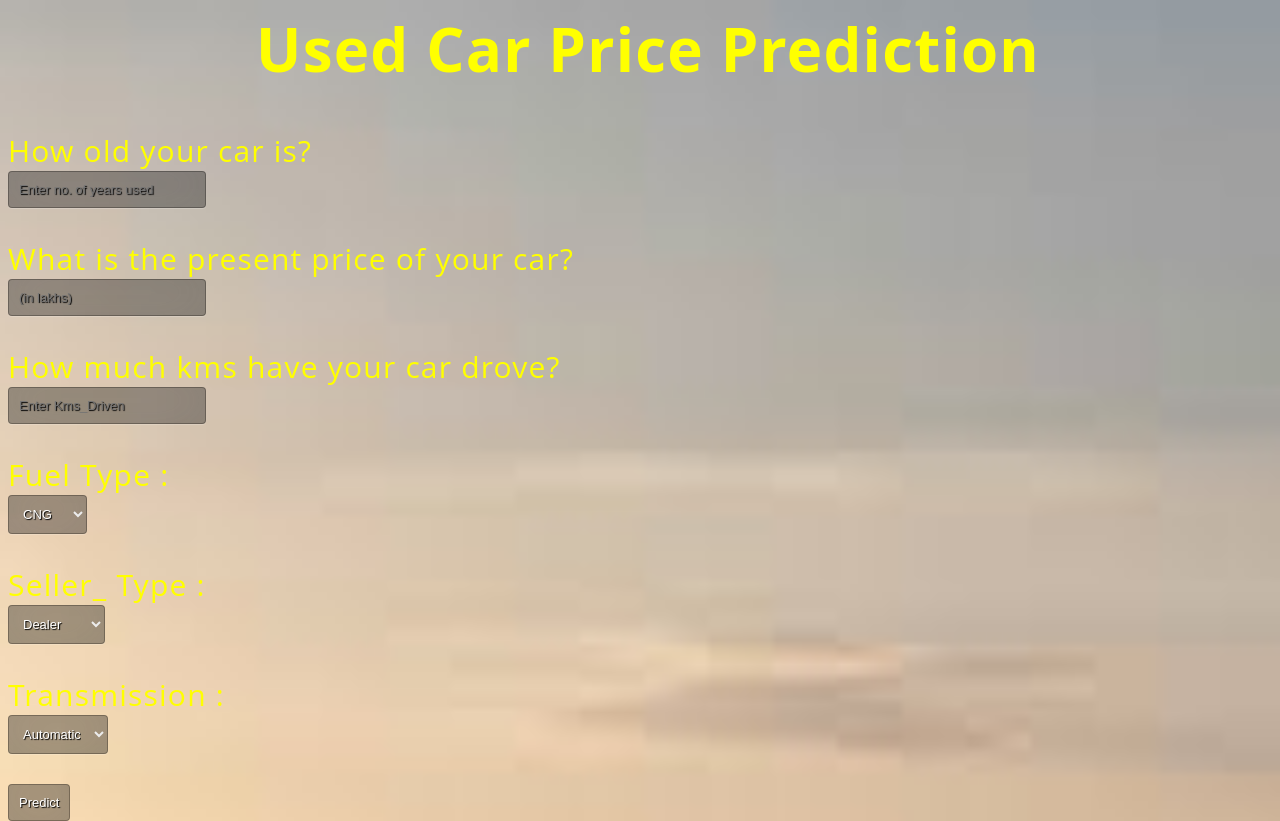
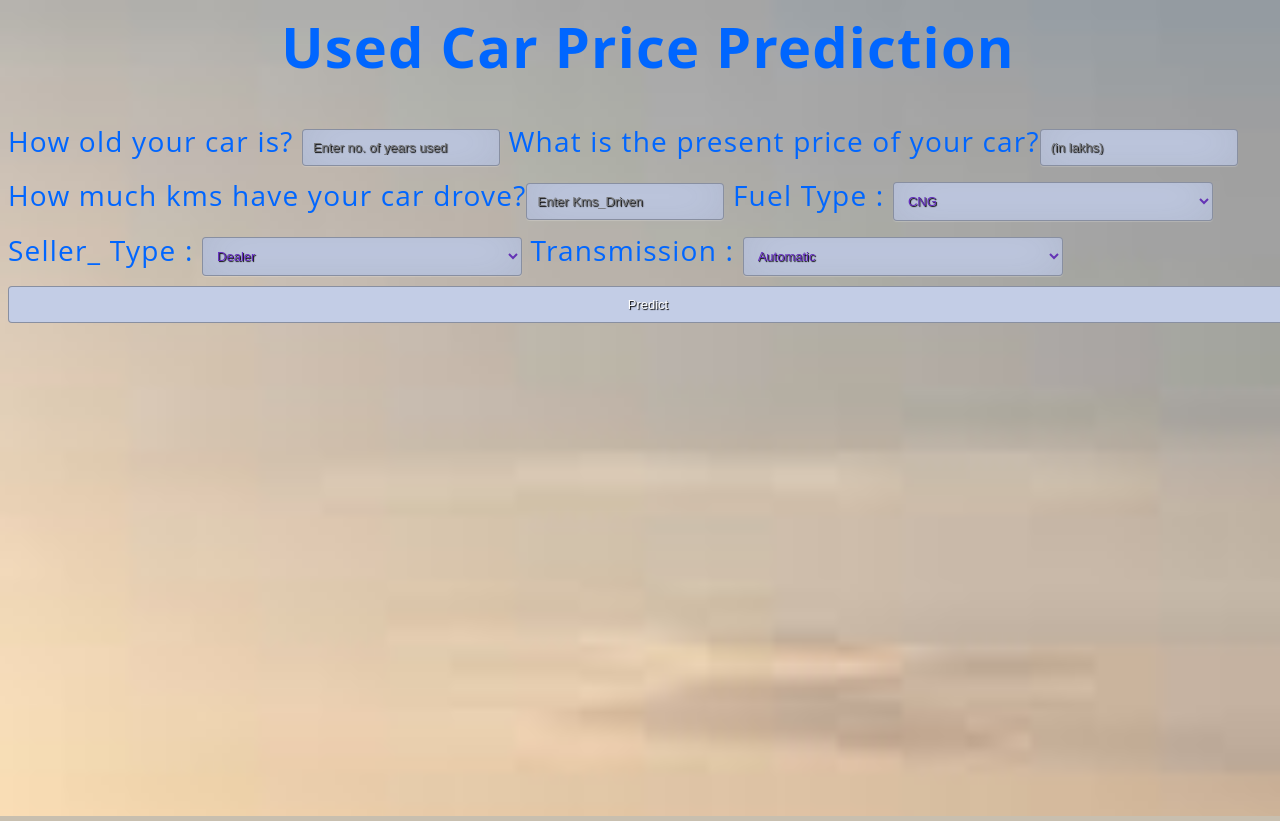
Before and after one commit to nitishagarwal228/Old-Car-Price-Prediction, a Flask app: page / in a window 1280 px wide. Run offline with Flask 2, Linux system fonts and the light colour scheme; parts of the project's set-up code (start-up, migrations or seed data) failed here and were passed over.

Commit message:
Update style.css

```diff
--- a/static/css/style.css
+++ b/static/css/style.css
@@ -8,36 +8,32 @@ background-size: 100%;
  width: 100%;
  height:100%;
  font-family: 'Open Sans', sans-serif;
-
- color: #fff;
- color: yellow;
- font-size: 30px;
+ color:  #0066FF;
+ font-size: 28px;
  text-align:center;
  letter-spacing:1.2px;
 
  }
- .login {
- position: absolute;
- top: 40%;
- left: 50%;
- margin: -150px 0 0 -150px;
- width:400px;
- height:400px;
+
+
+table{
+width:100%;
+border:none;
  }
 
- .login h1 { color: #fff; text-shadow: 0 0 10px rgba(0,0,0,0.3); letter-spacing:1px; text-align:center; }
+hr{
+height:3px;
+width:100%;
+}
 
- input {
- display: flex;
- align-self: end;
- margin-bottom: 30px;
- background: rgba(0,0,0,0.3);
- border: none;
- outline: none;
+input {
+ margin-bottom: 10px;
+ background: #C3CDE6;
+ border: 2px solid black;
+
  padding: 10px;
  font-size: 13px;
- color: #00ff00;
- text-color: white;
+ color: #652DC1;
  text-shadow: 1px 1px 1px rgba(1,1,1,1);
  border: 1px solid rgba(0,0,0,0.3);
  border-radius: 4px;
@@ -48,20 +44,20 @@ background-size: 100%;
  -ms-transition: box-shadow .5s ease;
  transition: box-shadow .5s ease;
  }
- input:focus { box-shadow: inset 0 -5px 45px rgba(100,100,100,0.4), 0 1px 1px rgba(255,255,255,0.2); }
+ input:focus { background-color:white; }
 
 
 
 Select {
- display: flex;
- align-self: end;
- margin-bottom: 30px;
- background: rgba(0,0,0,0.3);
+
+ width:25%;
+ margin-bottom: 10px;
+ background: #C3CDE6;
  border: none;
- outline: none;
+
  padding: 10px;
  font-size: 13px;
- color: #fff;
+ color: #652DC1;
  text-shadow: 1px 1px 1px rgba(1,1,1,1);
  border: 1px solid rgba(0,0,0,0.3);
  border-radius: 4px;
@@ -74,23 +70,18 @@ Select {
  }
 Select:focus { box-shadow: inset 0 -5px 45px rgba(100,100,100,0.4), 0 1px 1px rgba(255,255,255,0.2); }
 
-button{ display: flex;
- align-self: end;
- margin-bottom: 30px;
- background: rgba(0,0,0,0.3);
- border: none;
- outline: none;
+button{
+ width:100%;
+ cursor: pointer
+ margin-bottom: 0px;
+ background: #C3CDE6;
+ border-style: solid;
+ border-color: rgba(10,10,150,0.3);
  padding: 10px;
  font-size: 13px;
+ float:right;
  color: #fff;
  text-shadow: 1px 1px 1px rgba(1,1,1,1);
  border: 1px solid rgba(0,0,0,0.3);
  border-radius: 4px;
- box-shadow: inset 0 -5px 45px rgba(100,100,100,0.2), 0 1px 1px rgba(255,255,255,0.2);
- -webkit-transition: box-shadow .5s ease;
- -moz-transition: box-shadow .5s ease;
- -o-transition: box-shadow .5s ease;
- -ms-transition: box-shadow .5s ease;
- transition: box-shadow .5s ease;
 }
-button:focus { box-shadow: inset 0 -5px 45px rgba(100,100,100,0.4), 0 1px 1px rgba(255,255,255,0.2); }
```
